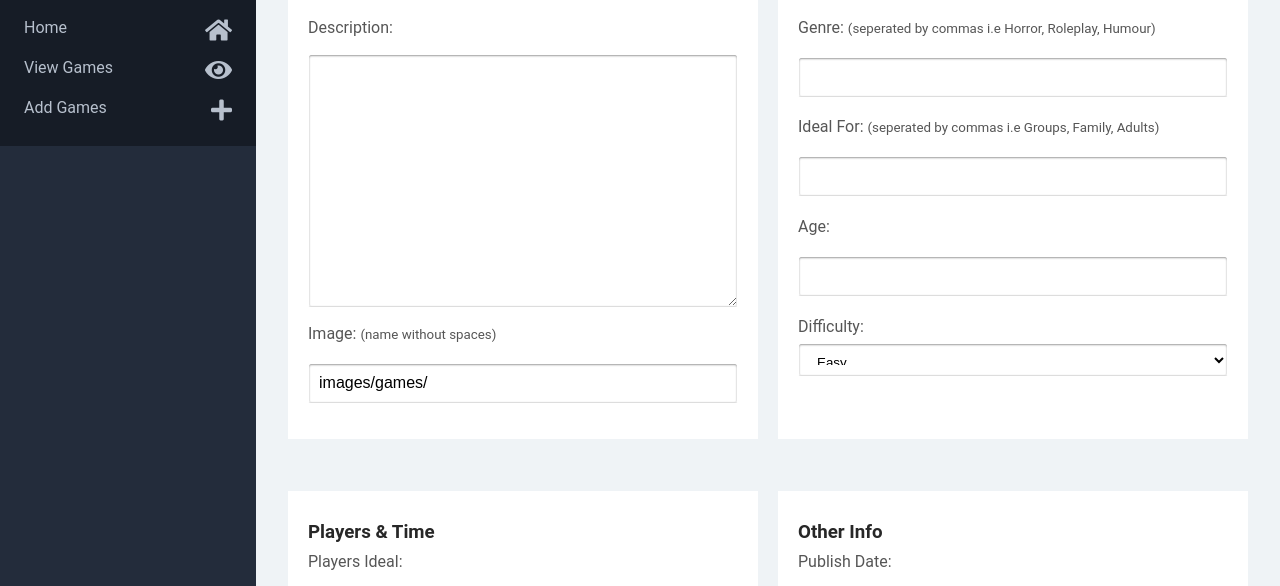
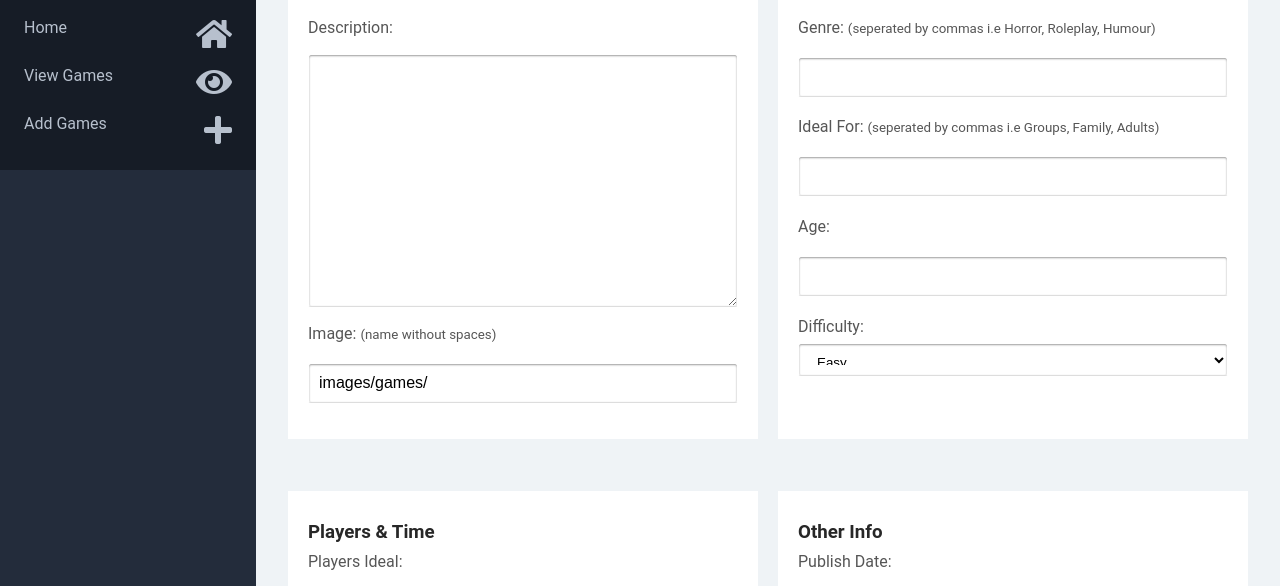
Before and after one commit to darrencarlin/Board-Game-Api, a website: page index.html in a window 1280 px wide. Shown: the part 175-761 px from the top of the page. Drawn offline with Linux system fonts and the light colour scheme.

Commit message:
font-size

```diff
--- a/src/scss/_modules.scss
+++ b/src/scss/_modules.scss
@@ -34,7 +34,7 @@ body {
         li {
             margin: 0 .5em;
             i {
-                font-size: 1.5em;
+                font-size: 2em;
             }
         }
     }
```
Also changed, not shown: dist/css/styles.min.css, 1 other file.
